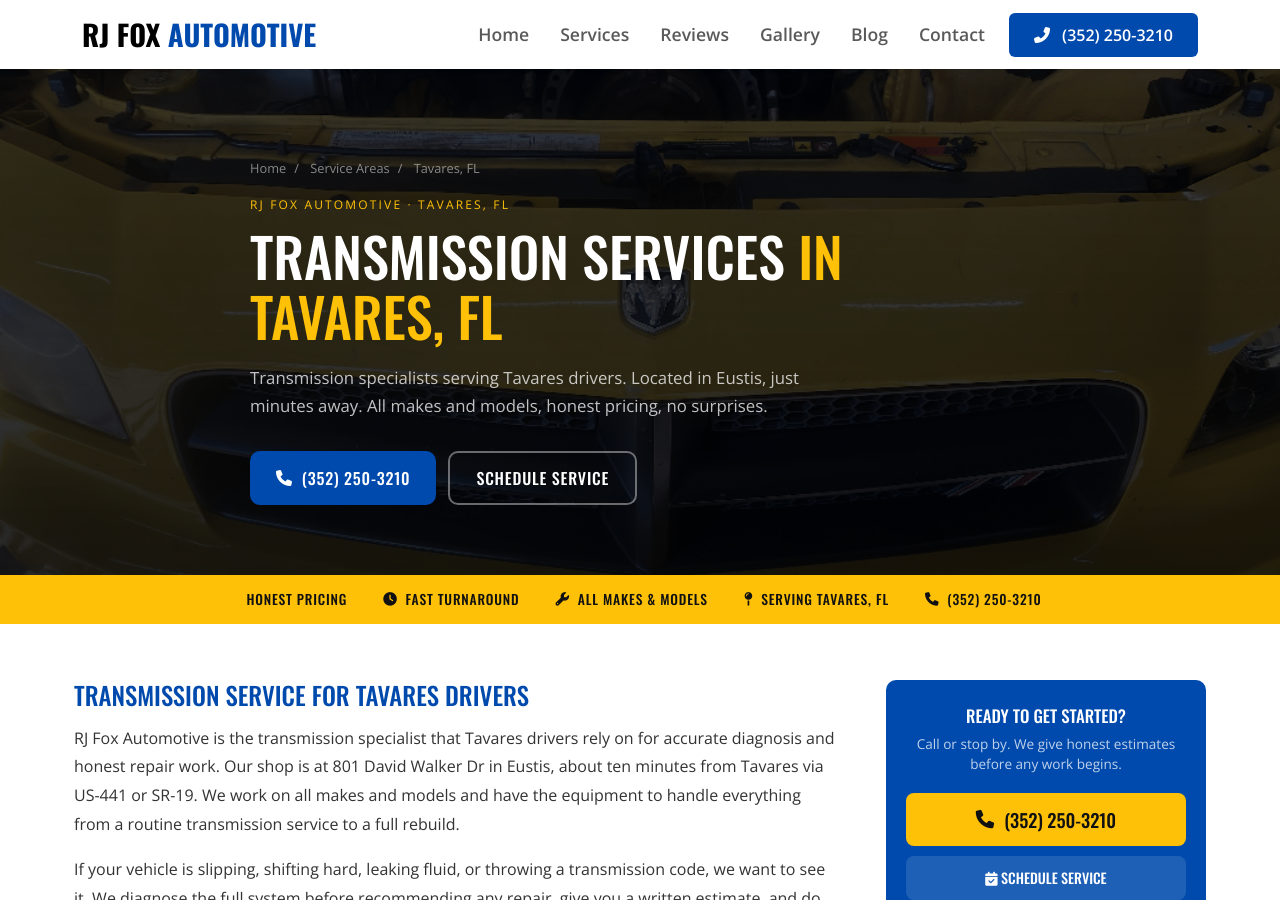
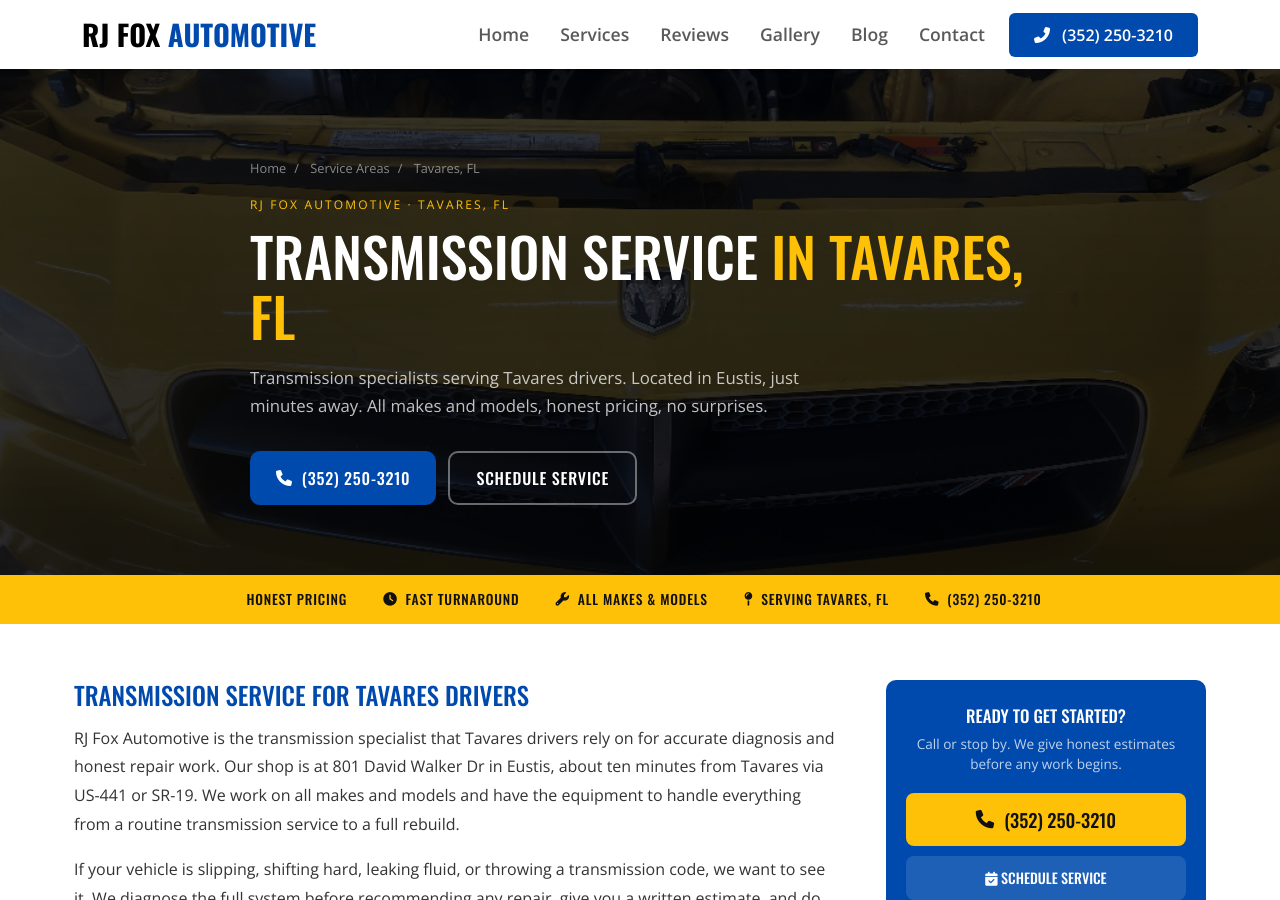
Before and after one commit to JamesBrownR/RJ-Fox-Automotive, a Jekyll site: the page built from service-areas/tavares-fl/index.html, in a window 1280 px wide and 900 px high. Built offline with Jekyll 4.4.1, drawn with Linux system fonts in a browser that asks for light colours.

Commit message:
Update areas.html

```diff
--- a/_layouts/areas.html
+++ b/_layouts/areas.html
@@ -386,7 +386,7 @@ layout: default
       {{ page.city | default: page.title }}
     </p>
     <p class="sp-hero__eyebrow">RJ Fox Automotive · {{ page.city | default: "Lake County, FL" }}</p>
-    <h1>Transmission Services <span>in {{ page.city | default: page.title }}</span></h1>
+    <h1>Transmission Service <span>in {{ page.city | default: page.title }}</span></h1>
     <p class="sp-hero__sub">{{ page.hero_sub }}</p>
     <div class="sp-hero__ctas">
       <a href="tel:{{ site.phone }}" class="sp-hero__btn sp-hero__btn--primary">
```
